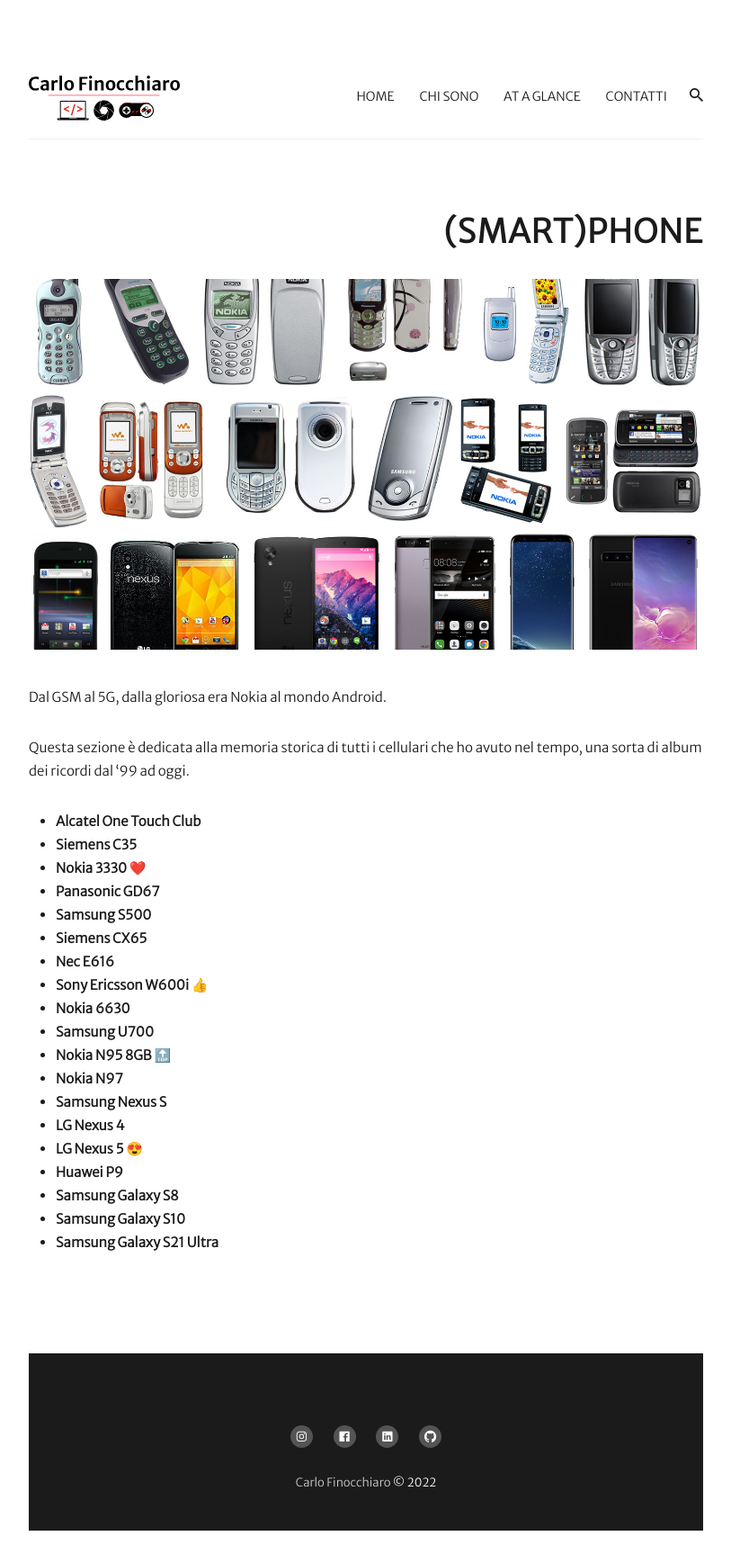
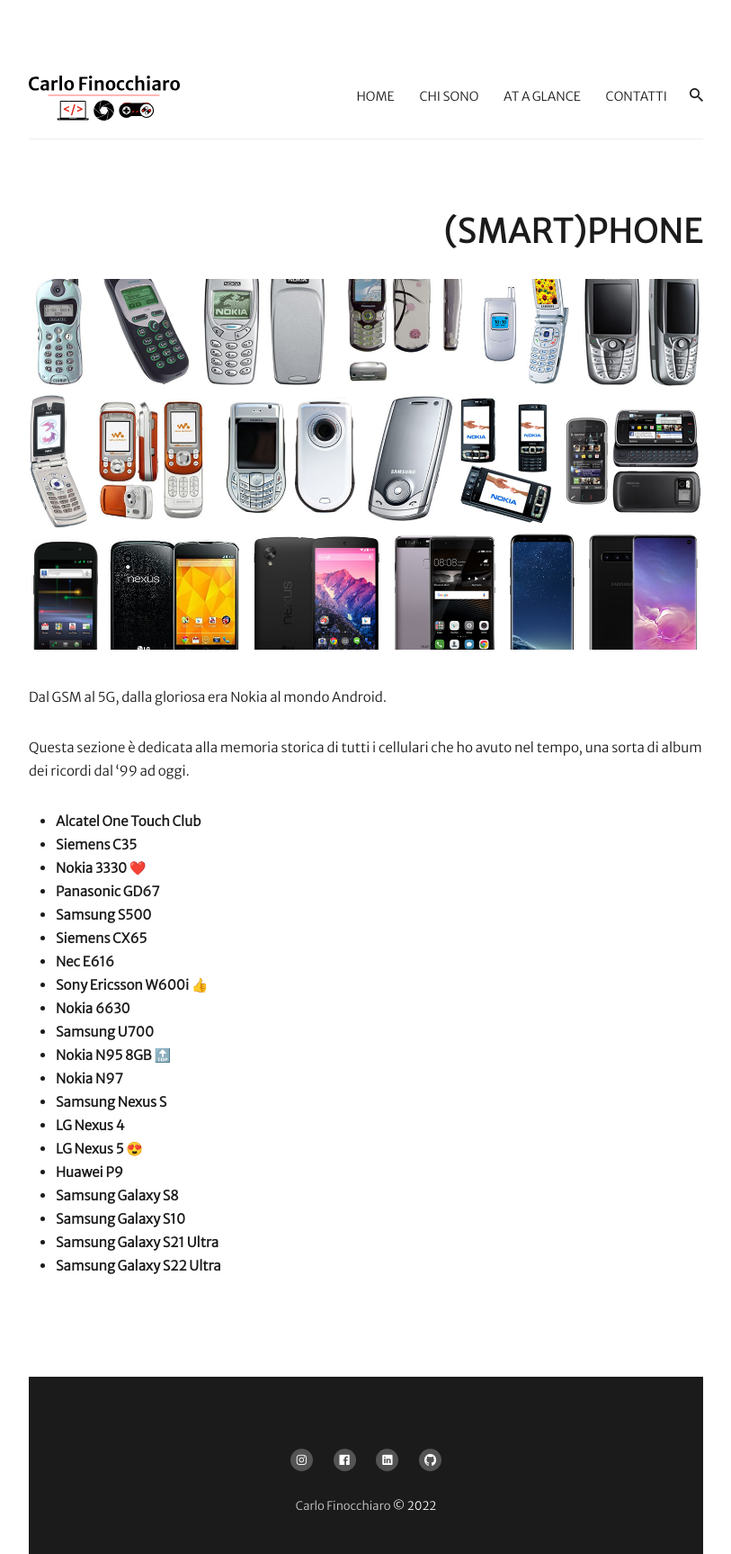
Before and after one commit to carlofinocchiaro/carlofinocchiaro.github.io, a Jekyll site: the page built from _pages/atAGlancePage/cellulari.md, in a window 1280 px wide. Shown: the whole page at 90% size, without its empty margins (233-1046 px from the left). Built offline with Jekyll 4.4.1, drawn with Linux system fonts in a browser that asks for light colours; nearby versions of some CDN libraries; emoji names are drawn with the system emoji font; before the commit the page ends 1701 px from its top, so only the background shows below that.

Commit message:
Update At a glance - Cellulari and Gem update

```diff
--- a/_pages/atAGlancePage/cellulari.md
+++ b/_pages/atAGlancePage/cellulari.md
@@ -28,3 +28,4 @@
 * **Samsung Galaxy S8**
 * **Samsung Galaxy S10**
 * **Samsung Galaxy S21 Ultra**
+* **Samsung Galaxy S22 Ultra**
```
Also changed, not shown: Gemfile.lock.
